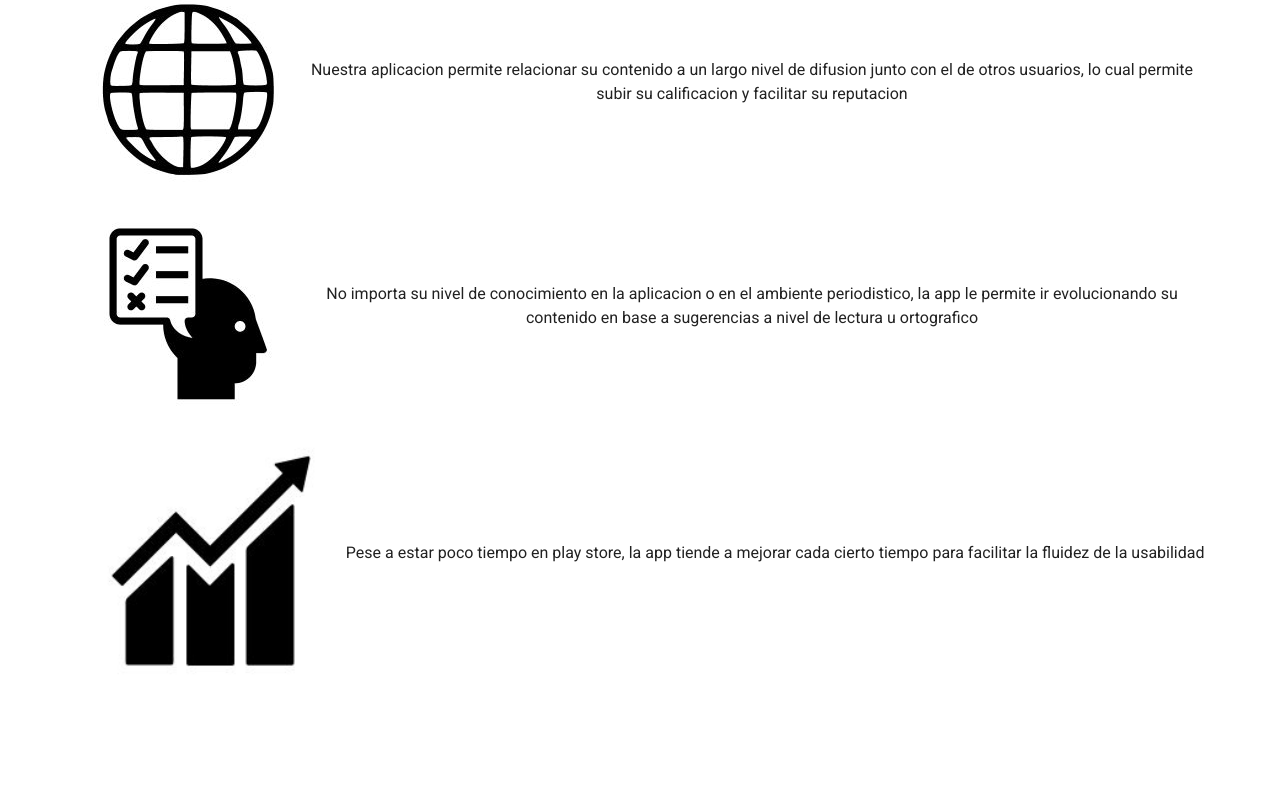
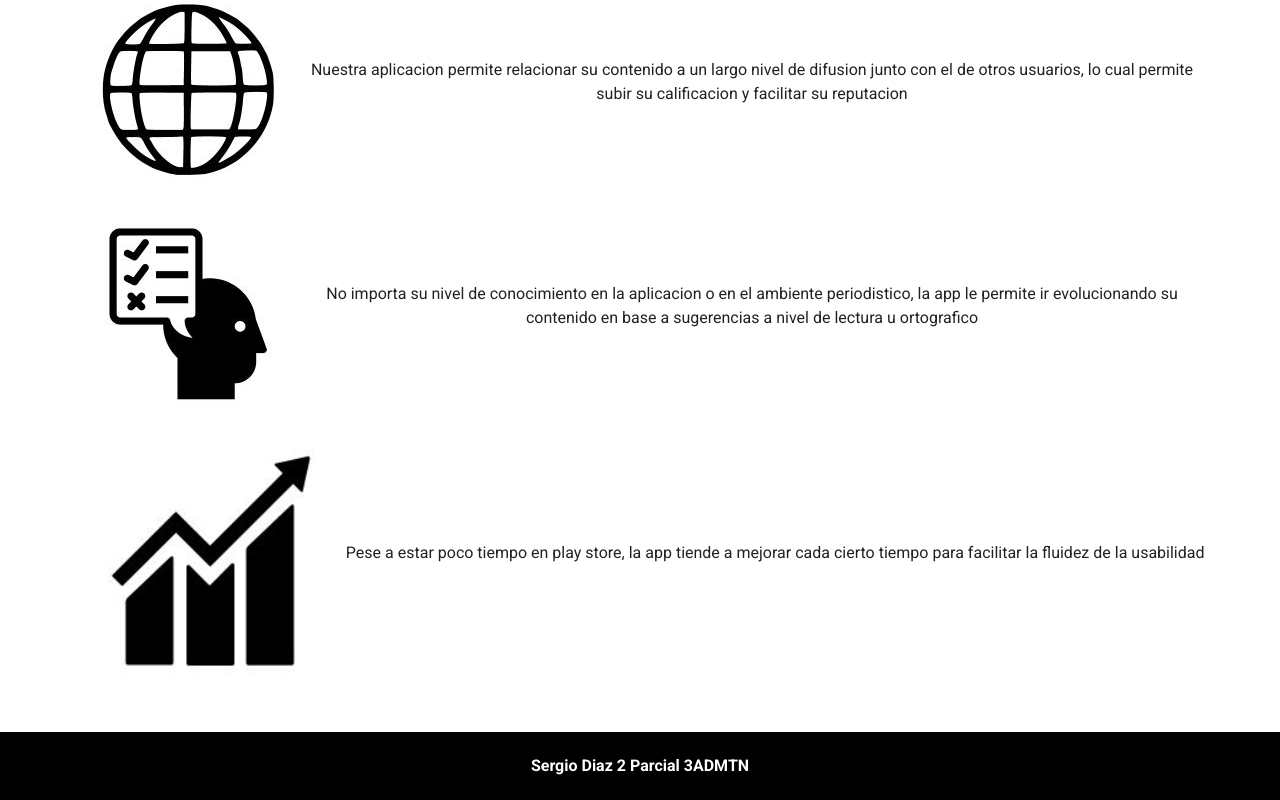
Before and after one commit to Sergio-21-ops/parcial-2-adn3c-diaz_sergio, a Vue app in the folder app_prenpub/: page / in a window 1280 px wide. Shown: the part 782-1582 px from the top of the page. Before the commit the page ends 1514 px from the top, so only its background shows below. Built offline with nearby package versions, Linux system fonts and the light colour scheme.

Commit message:
v-footer con nombre

```diff
--- a/app_prenpub/src/App.vue
+++ b/app_prenpub/src/App.vue
@@ -3,6 +3,13 @@
     <v-main>
       <router-view/>
     </v-main>
+    <v-footer class="v-footer black">
+    <v-row justify="center" no-gutters>
+      <v-col class="white--text text-center mt-4" cols="12">
+        <p><strong>Sergio Diaz 2 Parcial 3ADMTN</strong></p>
+      </v-col>
+    </v-row>
+  </v-footer>
   </v-app>
 </template>
 
```
